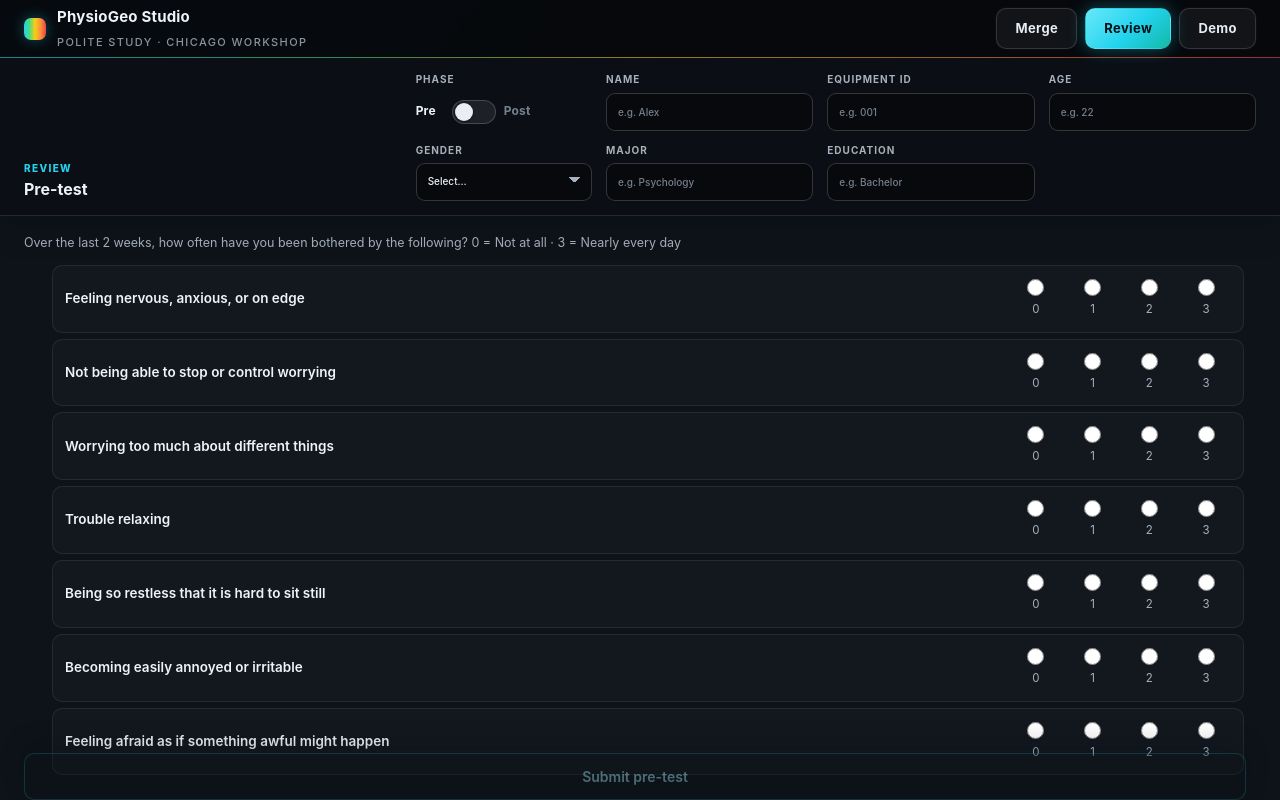
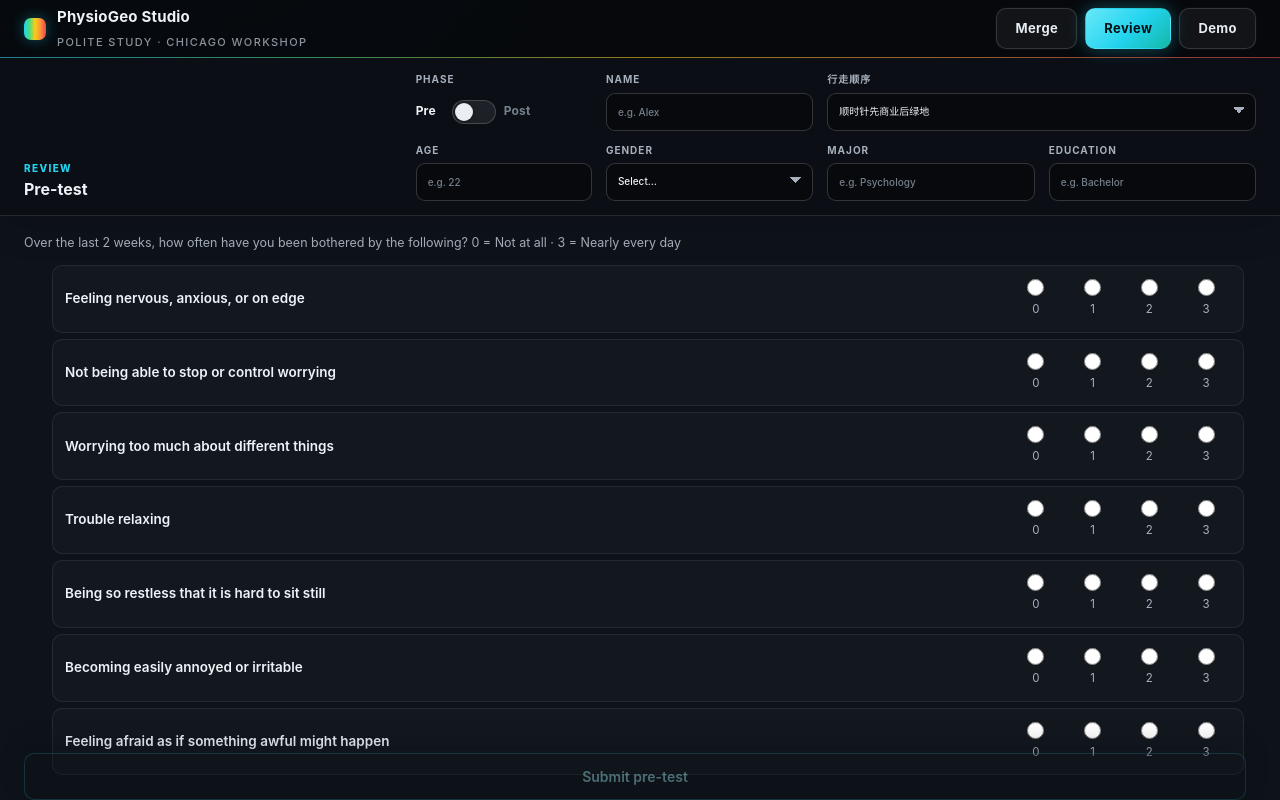
Before and after one commit to Murmur0725/physiogeo-merge-tool, a Vue app: page /review in a window 1280 px wide. Built offline with nearby package versions, Linux system fonts and the light colour scheme.

Commit message:
Replace review equipment input with saved walking-order choices

```diff
--- /dev/null
+++ b/src/lib/walkingOrder.js
@@ -0,0 +1,10 @@
+export const WALKING_ORDER_OPTIONS = [
+  { value: "clockwise_commercial_first", label: "顺时针先商业后绿地" },
+  { value: "counterclockwise_green_first", label: "逆时针先绿地后商业" }
+];
+
+export function walkingOrderMetadata(value) {
+  const option = WALKING_ORDER_OPTIONS.find((item) => item.value === value);
+  if (!option) throw new Error("Please select a valid walking order.");
+  return { walkingOrder: option.value, walkingOrderLabel: option.label };
+}
--- a/src/views/ReviewView.vue
+++ b/src/views/ReviewView.vue
@@ -17,12 +17,14 @@ import UmuxSurvey from "../components/surveys/UmuxSurvey.vue";
 import { isPosttestComplete } from "../lib/reviewPayload.js";
 import { scoreUmux, umuxAnsweredCount, umuxAnswersFromDraft } from "../lib/umux.js";
 import { withSegmentColors } from "../lib/segmentColors";
+import { WALKING_ORDER_OPTIONS } from "../lib/walkingOrder.js";
 
 const parsed = parseRouteConfig(decodedRoute);
 
 /** @type {import('vue').Ref<'pre'|'post'>} */
 const phase = ref("pre");
 const subjectId = ref("");
+const walkingOrder = ref(WALKING_ORDER_OPTIONS[0].value);
 const subjectName = ref("");
 const subjectAge = ref("");
 const subjectGender = ref("");
@@ -218,6 +220,7 @@ async function submitPretest(payload) {
     const result = await savePretestSession({
       subjectId: subjectId.value.trim() || "anonymous",
       subjectName: subjectName.value.trim() || "anonymous",
+      walkingOrder: walkingOrder.value,
       answers: normalized,
       scores
     });
@@ -251,6 +254,7 @@ async function submitAll() {
     const result = await saveReviewSession({
       subjectId: subjectId.value.trim() || "anonymous",
       subjectName: subjectName.value.trim() || "anonymous",
+      walkingOrder: walkingOrder.value,
       routeConfigId: routeMeta.value.id,
       routeName: routeMeta.value.name,
       instrumentId: "posttest",
@@ -310,9 +314,11 @@ async function submitAll() {
           Name
           <input v-model="subjectName" type="text" placeholder="e.g. Alex" autocomplete="off" />
         </label>
-        <label>
-          Equipment ID
-          <input v-model="subjectId" type="text" placeholder="e.g. 001" autocomplete="off" />
+        <label class="walking-order-field">
+          行走顺序
+          <select v-model="walkingOrder" :disabled="saving">
+            <option v-for="option in WALKING_ORDER_OPTIONS" :key="option.value" :value="option.value">{{ option.label }}</option>
+          </select>
         </label>
         <template v-if="isPre">
           <label>
@@ -549,7 +555,7 @@ async function submitAll() {
 
 .toolbar-fields {
   display: grid;
-  grid-template-columns: minmax(132px, 0.9fr) repeat(2, minmax(110px, 1fr));
+  grid-template-columns: minmax(132px, 0.9fr) minmax(110px, 1fr) minmax(220px, 1.4fr);
   gap: 12px 14px;
   align-items: end;
   min-width: 0;
@@ -557,7 +563,7 @@ async function submitAll() {
 
 .toolbar-fields.is-pre {
   grid-column: 2 / -1;
-  grid-template-columns: minmax(132px, 0.9fr) repeat(6, minmax(88px, 1fr));
+  grid-template-columns: minmax(132px, 0.9fr) minmax(88px, 1fr) minmax(220px, 1.5fr) repeat(4, minmax(72px, 1fr));
 }
 
 .phase-pre .archive-block {
@@ -971,6 +977,10 @@ async function submitAll() {
     grid-template-columns: minmax(120px, 0.85fr) repeat(3, minmax(0, 1fr));
   }
 
+  .toolbar-fields.is-pre .walking-order-field {
+    grid-column: span 2;
+  }
+
   .archive-block,
   .phase-pre .archive-block {
     grid-column: 1 / -1;
@@ -1002,6 +1012,10 @@ async function submitAll() {
   .toolbar-fields.is-pre {
     grid-column: auto;
     grid-template-columns: 1fr;
+  }
+
+  .toolbar-fields.is-pre .walking-order-field {
+    grid-column: auto;
   }
 
   .archive-block,
```
Also changed, not shown: src/lib/reviewArchive.js, src/lib/reviewPayload.js, 2 other files (tests, documents, lock files or other folders).
